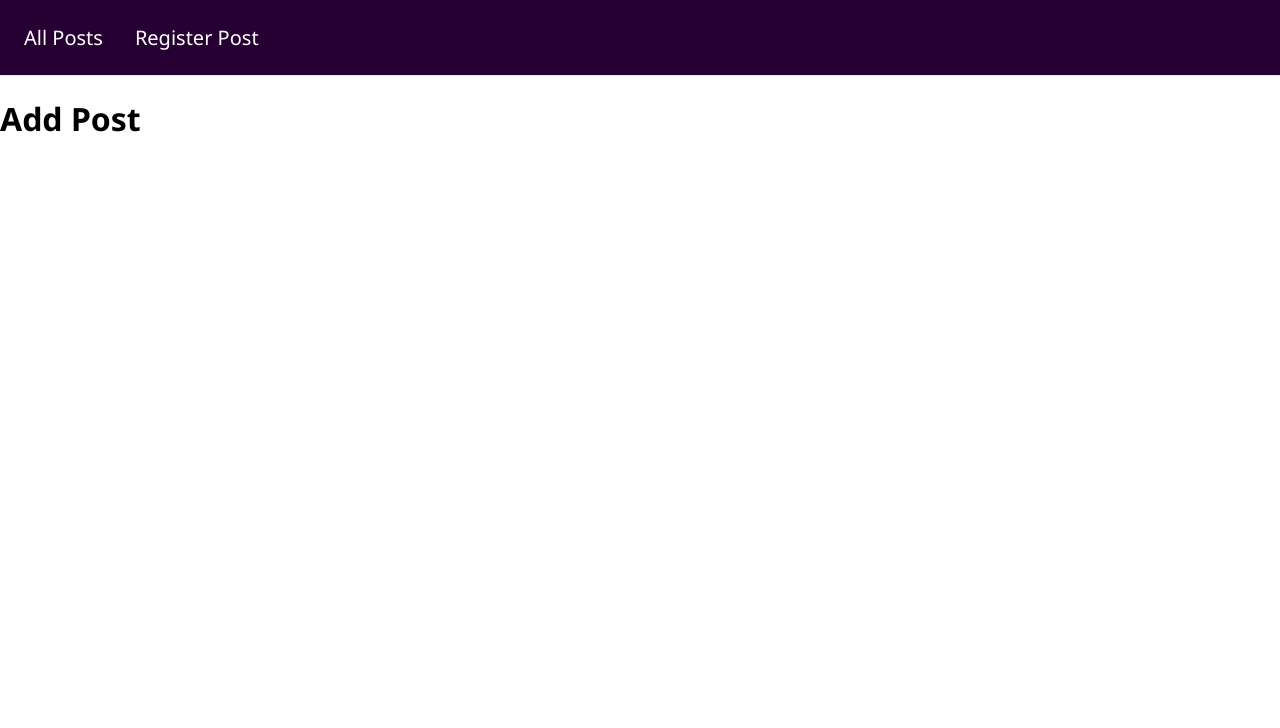
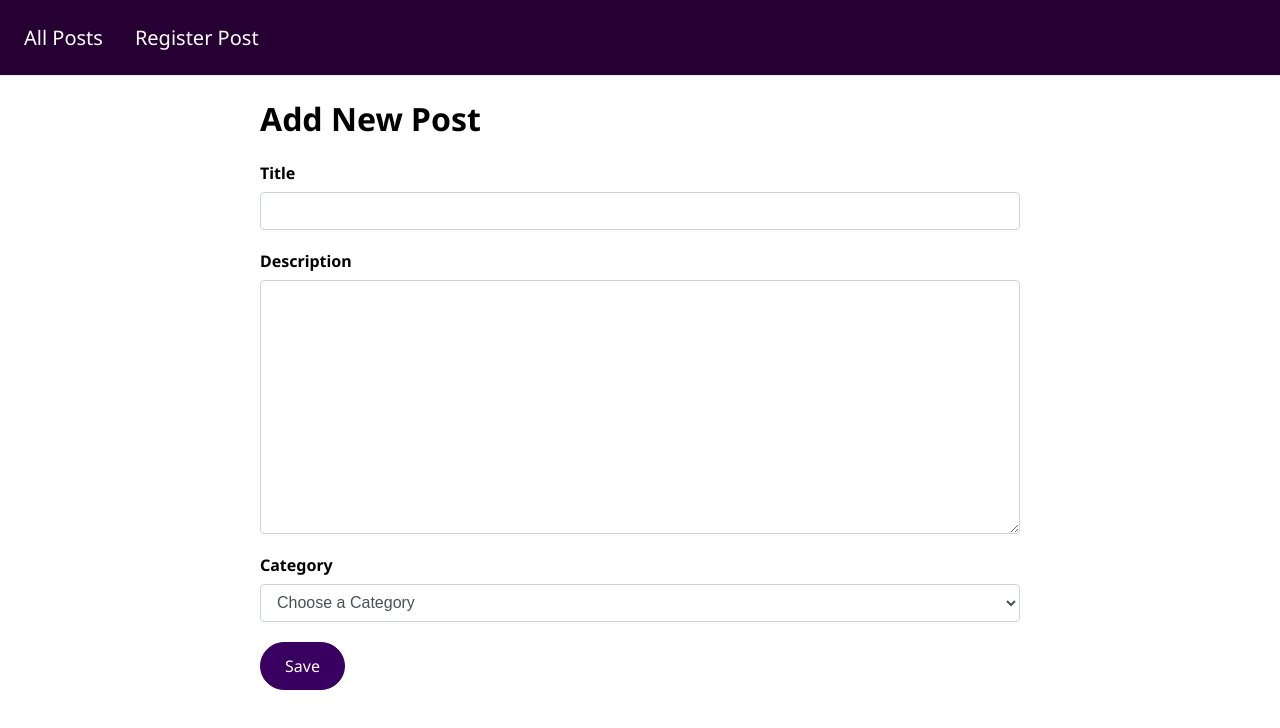
Before and after one commit to arman-borkhani/vue-crud, a Vue app: page /register in a window 1280 px wide. Shown: the top 728 px of the page. Built offline with nearby package versions, Linux system fonts and the light colour scheme.

Commit message:
Add post registration

```diff
--- a/src/pages/PostRegistration.vue
+++ b/src/pages/PostRegistration.vue
@@ -1,3 +1,28 @@
 <template>
-  <h1>Add Post</h1>
+  <div class="container">
+    <h1>Add New Post</h1>
+    <post-form @submit-form="savePost"></post-form>
+  </div>
 </template>
+
+<script>
+import PostForm from '../components/PostForm.vue';
+
+export default {
+  components: {
+    PostForm
+  },
+  methods: {
+    savePost(data) {
+      const formData = {
+        title: data.title,
+        desc: data.desc,
+        cat: data.cat
+      };
+
+      this.$store.dispatch('registerPost', formData);
+      this.$router.replace('/posts');
+    },
+  }
+}
+</script>
```
